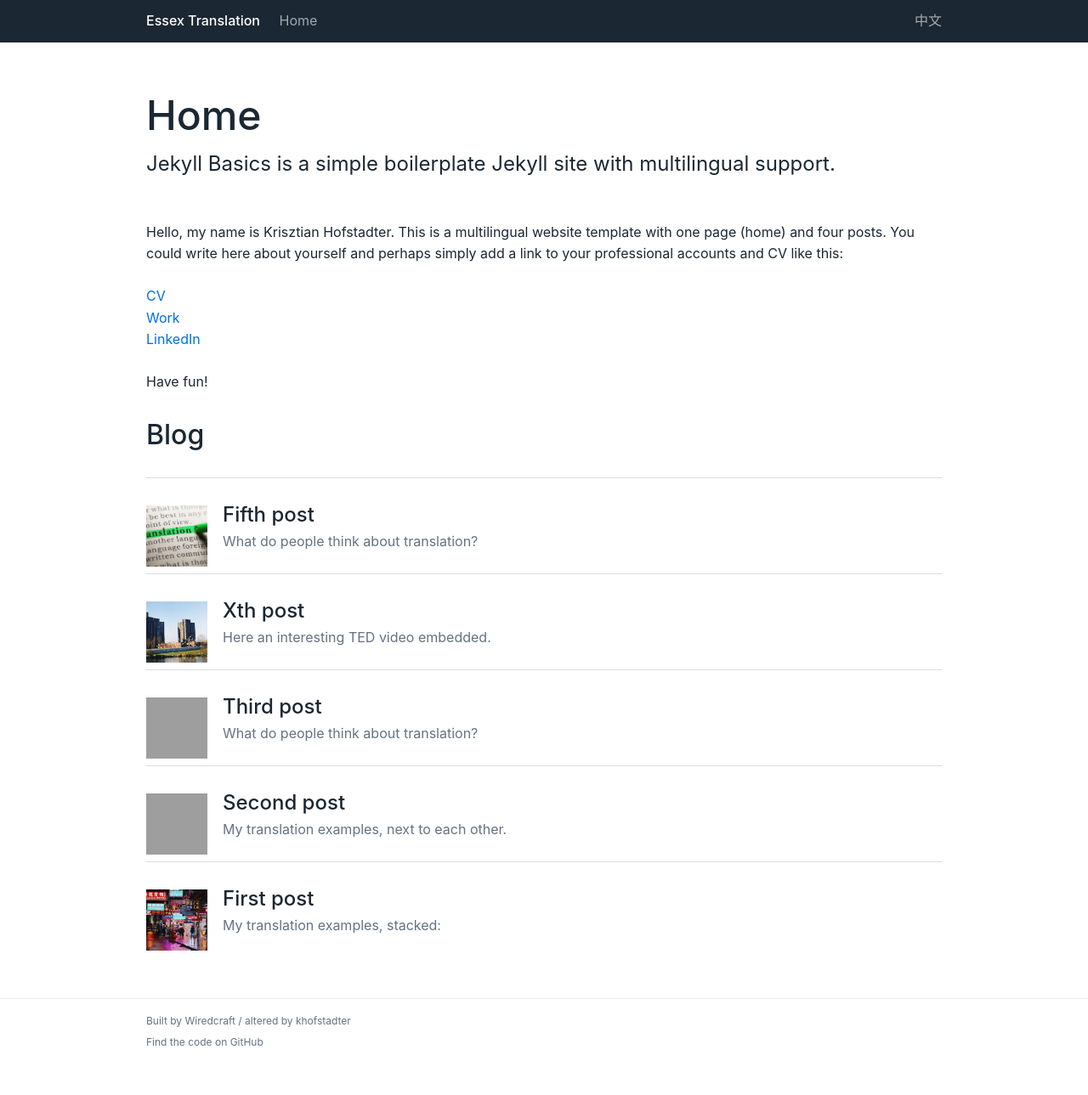
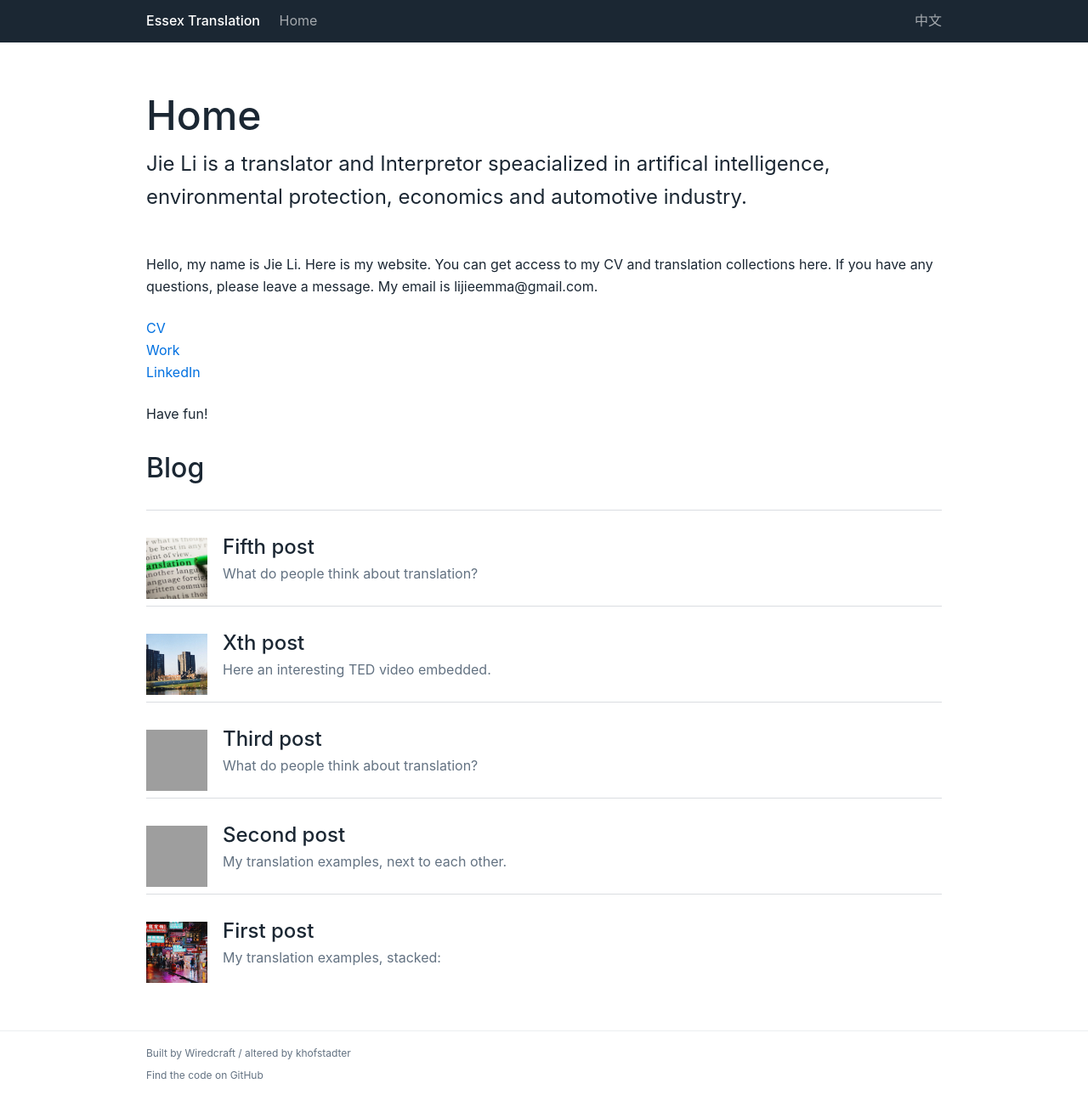
Before and after one commit to lijieemma/Jie-LI, a Jekyll site: the page built from index.md, in a window 1280 px wide. Shown: the whole page at 85% size. Built offline with Jekyll 4.4.1, drawn with Linux system fonts in a browser that asks for light colours; before the commit the page ends 1251 px from its top, so only the background shows below that.

Commit message:
Update index.md

```diff
--- a/index.md
+++ b/index.md
@@ -1,15 +1,15 @@
 ---
 layout: front
 title: Home
-description: "Jekyll Basics is a simple boilerplate Jekyll site with multilingual support."
+description: "Jie Li is a translator and Interpretor speacialized in artifical intelligence, environmental protection, economics and automotive industry."
 lang: en
 ---
 
-Hello, my name is Krisztian Hofstadter. This is a multilingual website template with one page (home) and four posts. You could write here about yourself and perhaps simply add a link to your professional accounts and CV like this:
+Hello, my name is Jie Li. Here is my website. You can get access to my CV and translation collections here. If you have any questions, please leave a message. My email is lijieemma@gmail.com.
 
 [CV](https://khofstadter.info/assets/doc/K-Hofstader-CV-general-2019.pdf)
 [Work](https://www.anglia.ac.uk/people/krisztian-hofstadter)
-[LinkedIn](https://www.linkedin.com/in/tedor)
+[LinkedIn](https://www.linkedin.com/in/%E6%B4%81-%E6%9D%8E-7936b4a8/)
 
 Have fun!
 
```
